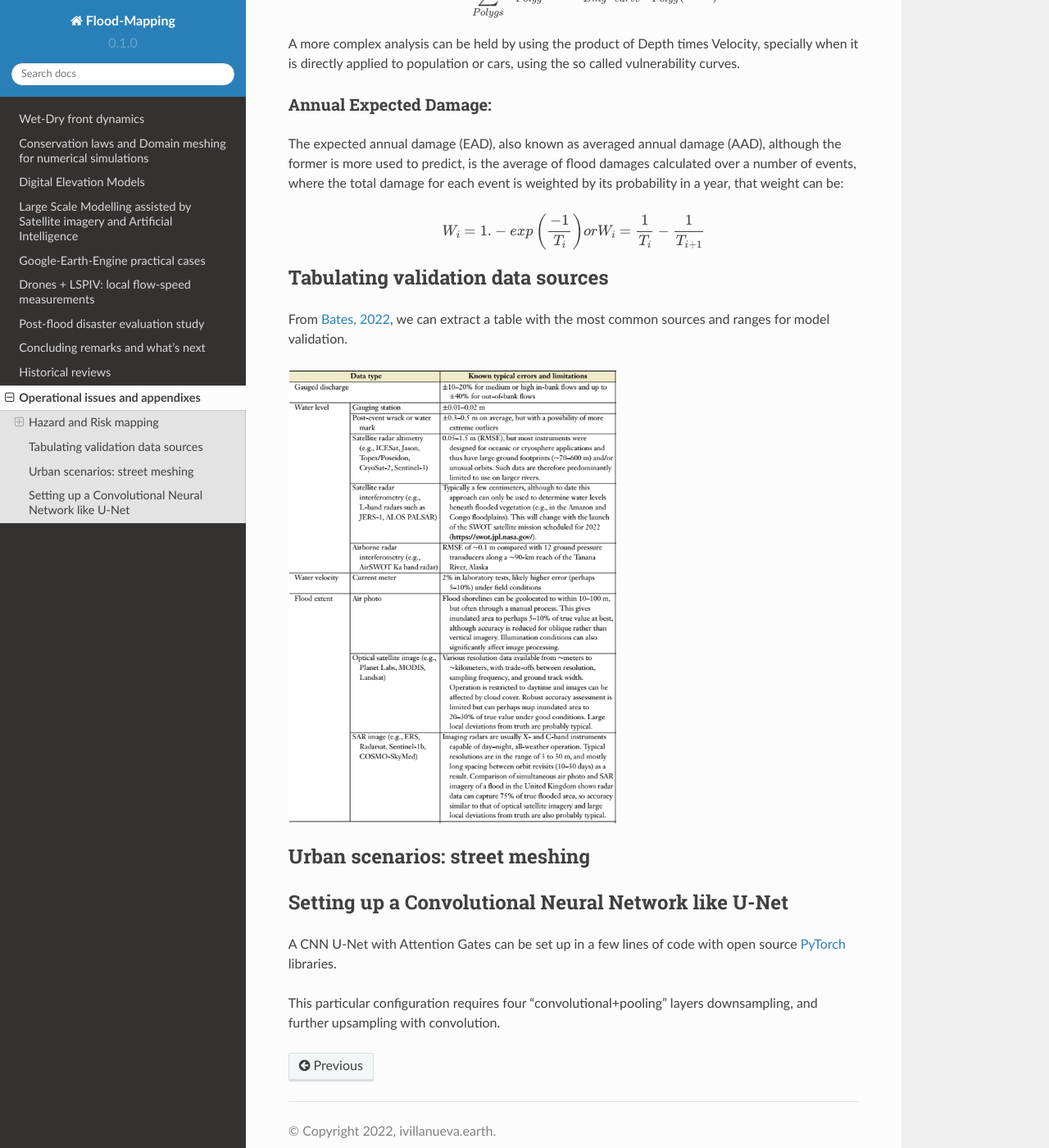
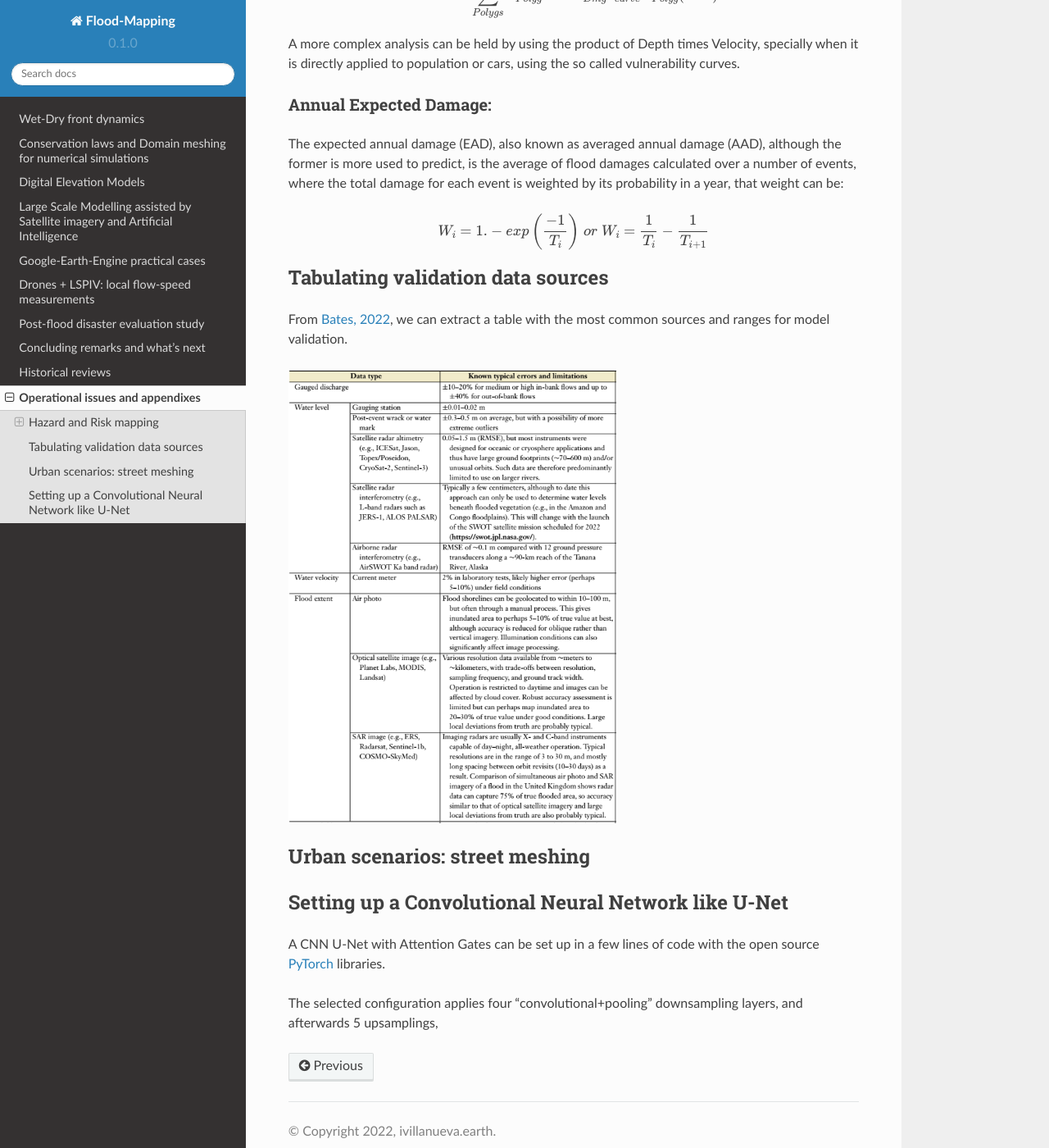
Before and after one commit to ivillamadrid/FloodMapping, a Sphinx documentation site: the page built from docs/source/operational_appx.rst, in a window 1280 px wide and 1400 px high, scrolled down 787 px. Shown: the whole window at 82% size. Built offline with Sphinx 7.4.7 and the Read the Docs theme 2.0.0, drawn with Linux system fonts in a browser that asks for light colours.

Commit message:
Update operational_appx.rst

```diff
--- a/docs/source/operational_appx.rst
+++ b/docs/source/operational_appx.rst
@@ -40,7 +40,7 @@
 
 .. math::
 
-  W_i=1.-exp \left(\frac{-1} {T_i}\right)  or W_i=\frac{1} {T_i}-\frac{1} {T_{i+1}}
+  W_i=1.-exp \left(\frac{-1} {T_i}\right) \; or \; W_i=\frac{1} {T_i}-\frac{1} {T_{i+1}}
 
 
 Tabulating validation data sources
@@ -61,8 +61,8 @@
 Setting up a Convolutional Neural Network like U-Net
 ----------------------------------------------------
 
-A CNN U-Net with Attention Gates can be set up in a few lines of code with open source `PyTorch`_ libraries.
+A CNN U-Net with Attention Gates can be set up in a few lines of code with the open source `PyTorch`_ libraries.
 
 .. _Pytorch: https://pytorch.org/
 
-This particular configuration requires four "convolutional+pooling" layers downsampling, and further upsampling with convolution.
+The selected configuration applies four "convolutional+pooling" downsampling layers, and afterwards 5 upsamplings,
```
